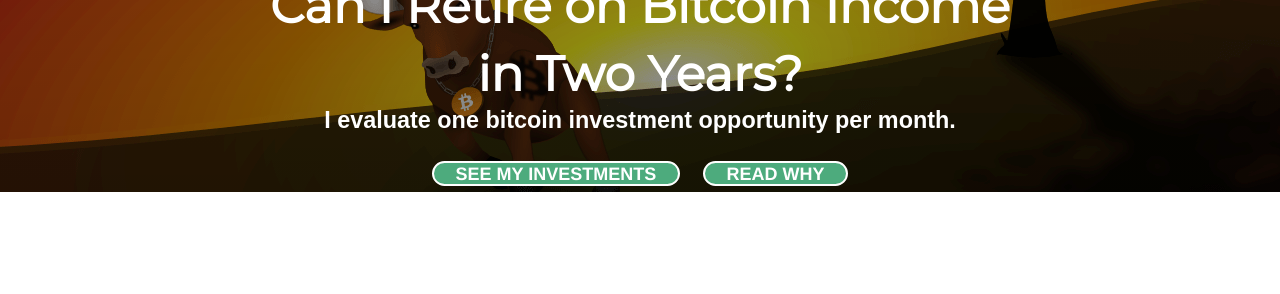
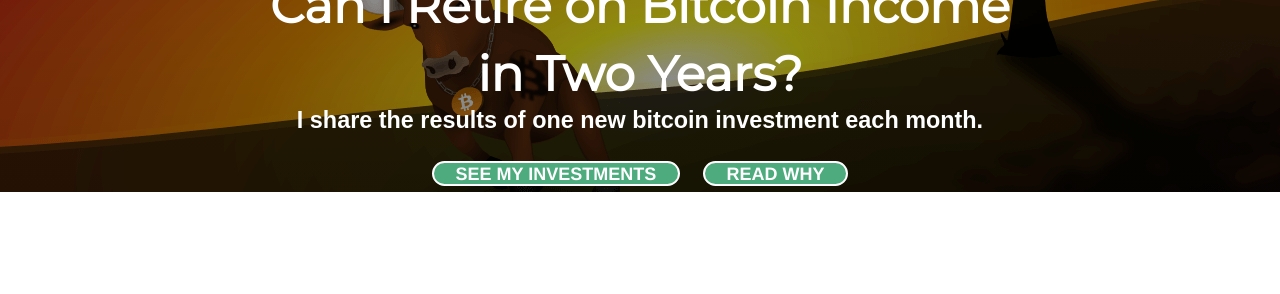
Before and after one commit to davidsilvasmith/bitcoinbulls.net, a Jekyll site: the page built from index.md, in a window 1280 px wide. Shown: the part 208-502 px from the top of the page. Built offline with Jekyll 4.4.1, drawn with Linux system fonts in a browser that asks for light colours; nearby versions of some CDN libraries; some web fonts are replaced; comment, search, counter and statistics services are not loaded; some of the changed lines change nothing that is shown.

Commit message:
updated sub head and featured posts.

```diff
--- a/index.md
+++ b/index.md
@@ -1,7 +1,7 @@
 ---
 layout: default
 title: Can I Retire on Bitcoin Income in Two Years?
-subtitle: I evaluate one bitcoin investment opportunity per month.
+subtitle: I share the results of one new bitcoin investment each month.
 permalink: /
 contentFirst: 1
 postsAfterContent: 5
@@ -22,24 +22,24 @@
 
 <div class="row">
     <div class="col-lg-4 fillable" markdown="1">
-[<span class="link_fill"> </span>](/how-to-earn-bitcoins-through-arbitrage.html)
+[<span class="link_fill"> </span>](/how-to-make-money-arbitraging-bitcoin-amazon-gold/)
 
 ##<i class="fa fa-signal"></i> Arbitrage
 
 Interested in automated bitcoin trading software? In 2013 I developed an arbitrage bot to automatically earn bitcoins in a low-risk way.
 
-[Learn more >>](/how-to-earn-bitcoins-through-arbitrage.html){: class="btn btn-primary" role="button"}
+[Learn more >>](/how-to-make-money-arbitraging-bitcoin-amazon-gold/){: class="btn btn-primary" role="button"}
 </div>
 
 <div class="col-lg-4 fillable" markdown="1">
-[<span class="link_fill"> </span>](/can-btc-jam-grow-your-bitcoins.html)
+[<span class="link_fill"> </span>](/how-to-use-btcjam-autoinvest.html)
 
 ##<i class="fa fa-users"></i> Peer-to-peer Lending
 
 
 BTCJam is a peer-to-peer lending service similar to Prosper and Lending Club. Investing bitcoins is a way to magnify returns and hedge against the risk of a decline in price. This article is about my experience with BTCJam.
 
-[Learn more >>](/can-btc-jam-grow-your-bitcoins.html){: class="btn btn-primary" role="button"}
+[Learn more >>](/how-to-use-btcjam-autoinvest.html){: class="btn btn-primary" role="button"}
 </div>
 
 <div class="col-lg-4 fillable" markdown="1">
```
